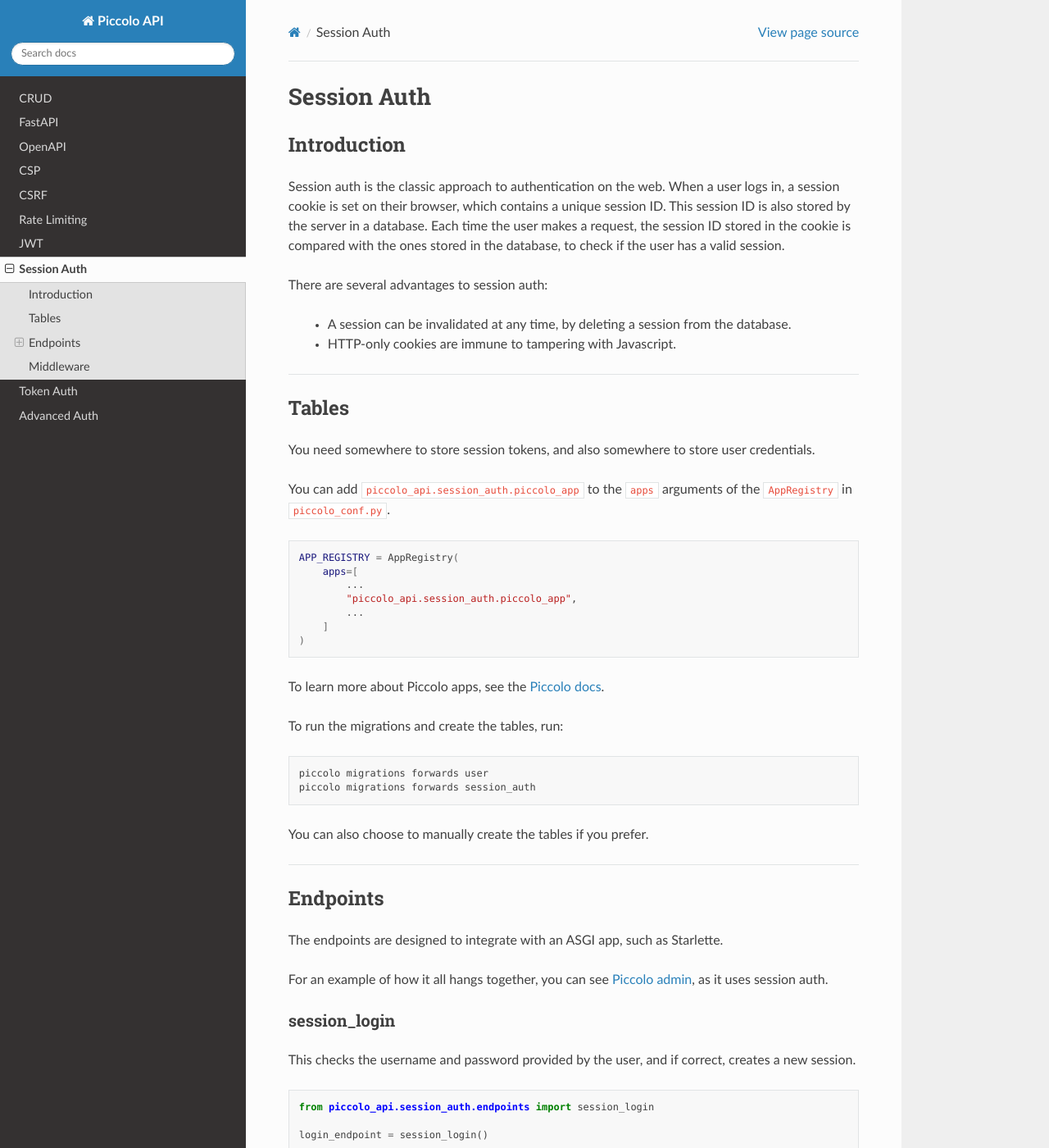
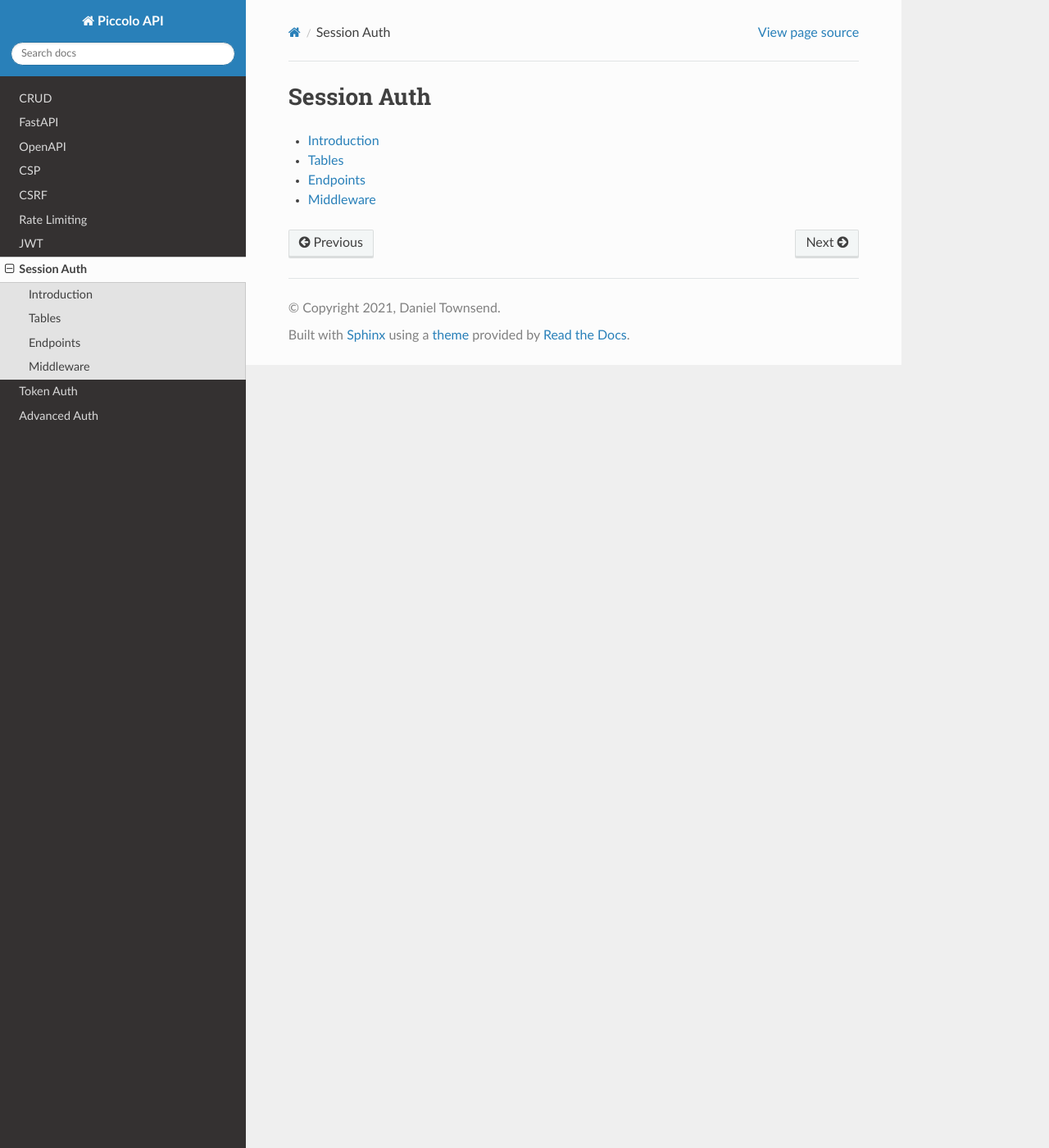
Before and after one commit to piccolo-orm/piccolo_api, a Sphinx documentation site: the page built from docs/source/session_auth/index.rst, in a window 1280 px wide and 1400 px high. Shown: the whole window at 82% size. Built offline with Sphinx 7.4.7 and the Read the Docs theme 2.0.0, drawn with Linux system fonts in a browser that asks for light colours; the version number could not be read and is left out; some of the changed text lies outside the part shown.

Commit message:
improved session auth docs

```diff
--- a/docs/doc-requirements.txt
+++ b/docs/doc-requirements.txt
@@ -1,4 +1,4 @@
-Sphinx==3.3.1
-sphinx-rtd-theme==0.5.0
+Sphinx==4.0.3
+sphinx-rtd-theme==0.5.2
 livereload==2.6.3
-sphinx-autodoc-typehints==1.11.1
+sphinx-autodoc-typehints==1.12.0
--- a/docs/source/crud/piccolo_crud.rst
+++ b/docs/source/crud/piccolo_crud.rst
@@ -215,7 +215,7 @@
 
 Which returns something like this:
 
-.. code-block:: json
+.. code-block:: javascript
 
     {
         "rows": [
--- a/docs/source/session_auth/index.rst
+++ b/docs/source/session_auth/index.rst
@@ -3,108 +3,10 @@
 Session Auth
 ============
 
-Introduction
-------------
+.. toctree::
+    :maxdepth: 1
 
-Session auth is the classic approach to authentication on the web. When a user
-logs in, a session cookie is set on their browser, which contains a unique
-session ID. This session ID is also stored by the server in a
-database. Each time the user makes a request, the session ID stored in the
-cookie is compared with the ones stored in the database, to check if the user
-has a valid session.
-
-There are several advantages to session auth:
-
- * A session can be invalidated at any time, by deleting a session from the database.
- * HTTP-only cookies are immune to tampering with Javascript.
-
--------------------------------------------------------------------------------
-
-Tables
-------
-
-You need somewhere to store session tokens, and also somewhere to store user
-credentials.
-
-You can add ``piccolo_api.session_auth.piccolo_app`` to the ``apps`` arguments
-of the ``AppRegistry`` in ``piccolo_conf.py``.
-
-.. code-block:: bash
-
-    APP_REGISTRY = AppRegistry(
-        apps=[
-            ...
-            "piccolo_api.session_auth.piccolo_app",
-            ...
-        ]
-    )
-
-To learn more about Piccolo apps, see the `Piccolo docs <https://piccolo-orm.readthedocs.io/en/latest/piccolo/projects_and_apps/index.html>`_.
-
-To run the migrations and create the tables, run:
-
-.. code-block:: bash
-
-    piccolo migrations forwards user
-    piccolo migrations forwards session_auth
-
-You can also choose to manually create the tables if you prefer.
-
--------------------------------------------------------------------------------
-
-Endpoints
----------
-
-The endpoints are designed to integrate with an ASGI app, such as Starlette.
-
-For an example of how it all hangs together, you can see `Piccolo admin <https://github.com/piccolo-orm/piccolo_admin>`_,
-as it uses session auth.
-
-session_login
-~~~~~~~~~~~~~
-
-This checks the username and password provided by the user, and if correct,
-creates a new session.
-
-.. code-block:: python
-
-    from piccolo_api.session_auth.endpoints import session_login
-
-    login_endpoint = session_login()
-
-It's recommended to protect any login endpoints with rate limiting middleware
-(see :ref:`RateLimiting`), to help slow down any brute force attacks.
-
-session_logout
-~~~~~~~~~~~~~~
-
-This unsets the cookie value, and invalidates the session in the database.
-
-.. code-block:: bash
-
-    from piccolo_api.session_auth.endpoints import session_logout
-
-    logout_endpoint = session_logout()
-
--------------------------------------------------------------------------------
-
-Middleware
-----------
-
-You can protect any endpoints using the ``SessionsAuthBackend``.
-
-.. code-block:: python
-
-    from starlette.middleware.authentication import AuthenticationMiddleware
-
-    from piccolo_api.session_auth.middleware import SessionsAuthBackend
-
-
-    app = AuthenticationMiddleware(
-        my_asgi_app,
-        backend=SessionsAuthBackend(),
-    )
-
-.. currentmodule:: piccolo_api.session_auth.middleware
-
-.. autoclass:: SessionsAuthBackend
+    ./introduction
+    ./tables
+    ./endpoints
+    ./middleware
```
Also changed, not shown: docs/source/session_auth/endpoints.rst (added, +95 -0 lines), docs/source/session_auth/introduction.rst (added, +14 -0 lines), docs/source/session_auth/middleware.rst (added, +94 -0 lines), docs/source/session_auth/tables.rst (added, +29 -0 lines), 4 other files.
